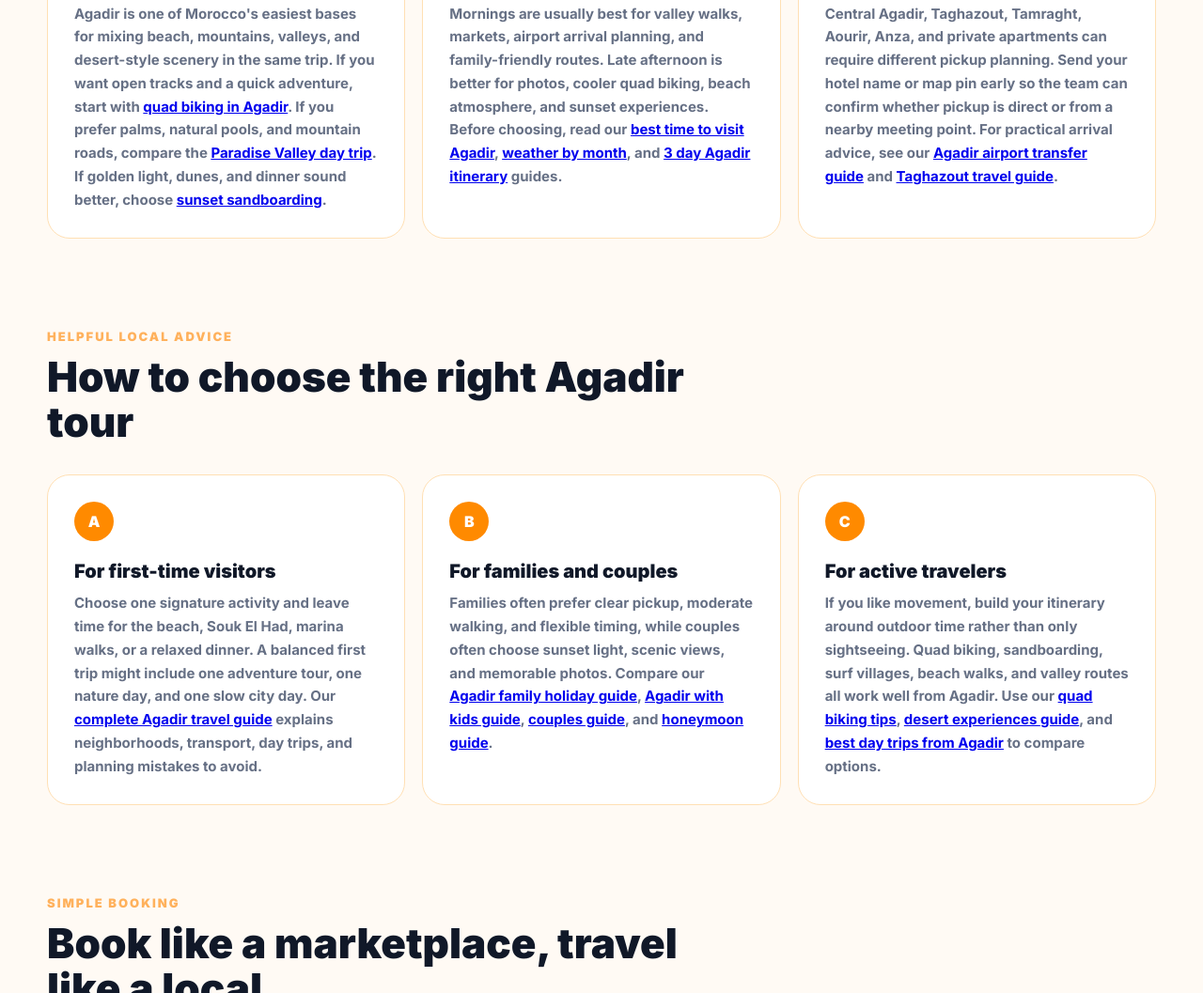
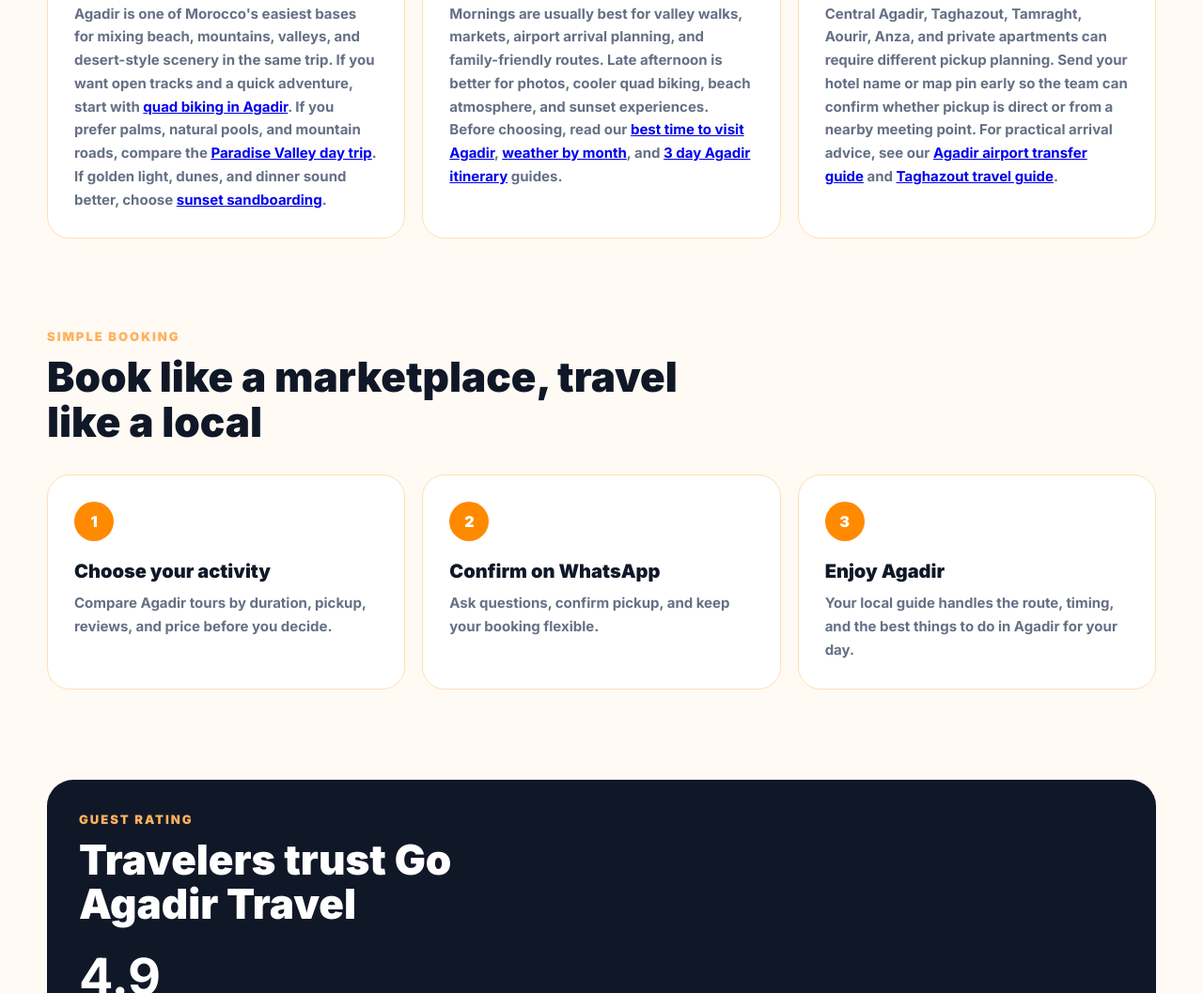
Before and after one commit to yassinboulabzar2004-prog/go-agadir-travel, a website: page HOME PAGE/index.html in a window 1280 px wide. Shown: the part 2441-3498 px from the top of the page at 94% size. Drawn offline with Linux system fonts and the light colour scheme.

Commit message:
Hide Agadir tour advice section

```diff
--- a/HOME PAGE/index.html
+++ b/HOME PAGE/index.html
@@ -259,7 +259,7 @@
       </div>
     </section>
 
-    <section class="home-how">
+    <section class="home-how" hidden>
       <div class="section-heading">
         <p>Helpful local advice</p>
         <h2>How to choose the right Agadir tour</h2>
```
